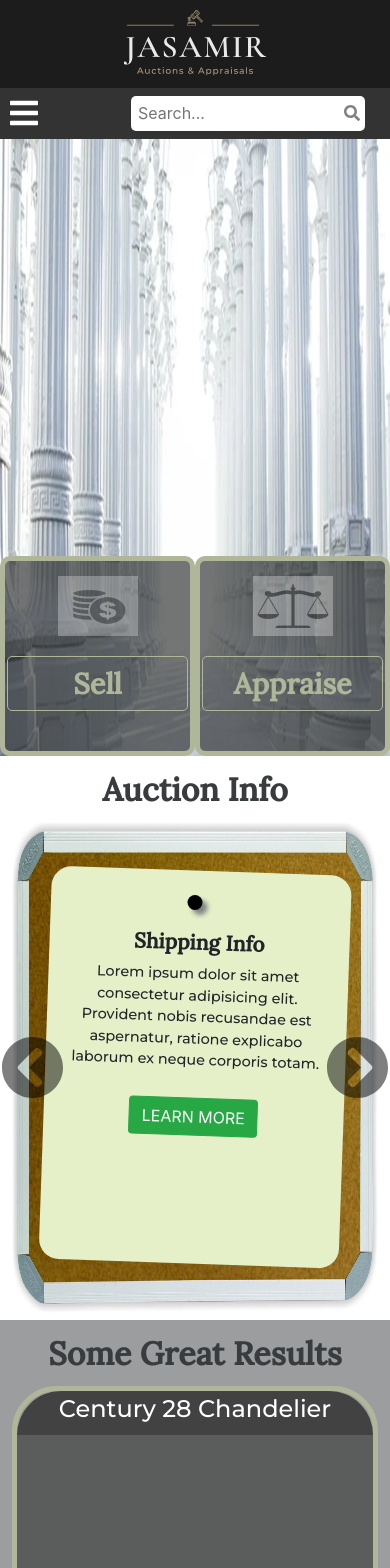
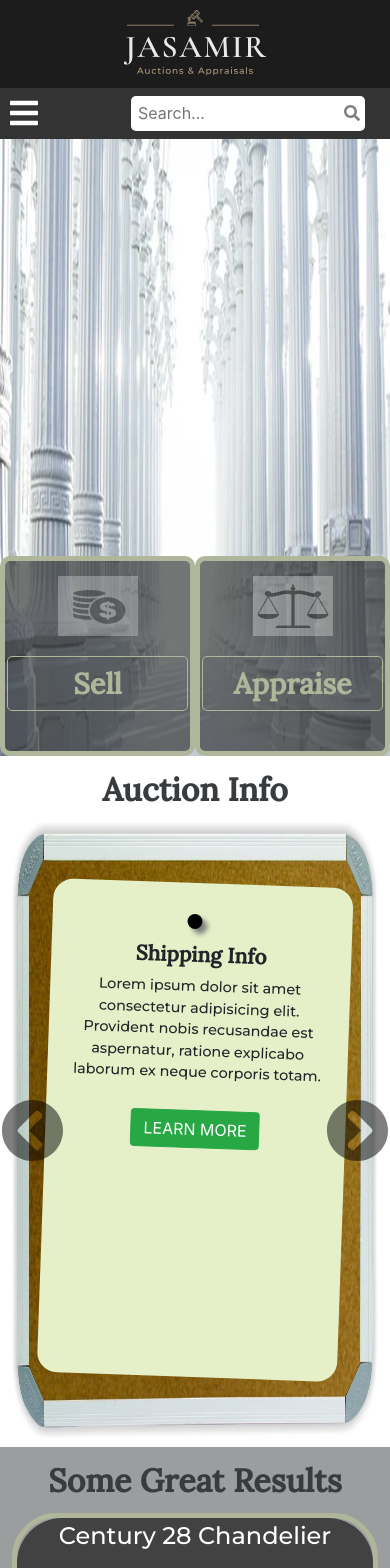
Before and after one commit to denisladychenko/Jasamir_Auction_Website_Frontend, a React (Create React App) app: page /#/home in a window 390 px wide. Shown: the top 1568 px of the page. Built offline with nearby package versions, Linux system fonts and the light colour scheme.

Commit message:
changed the hight of the home page sections for mobile devices

```diff
--- a/src/home/components/Carousel.css
+++ b/src/home/components/Carousel.css
@@ -73,7 +73,7 @@
 @media screen and (max-width: 768px) {
 
     .carousel {
-    height: 60vh;
+    height: 75vh;
 }
 
 .carousel-image {
```
